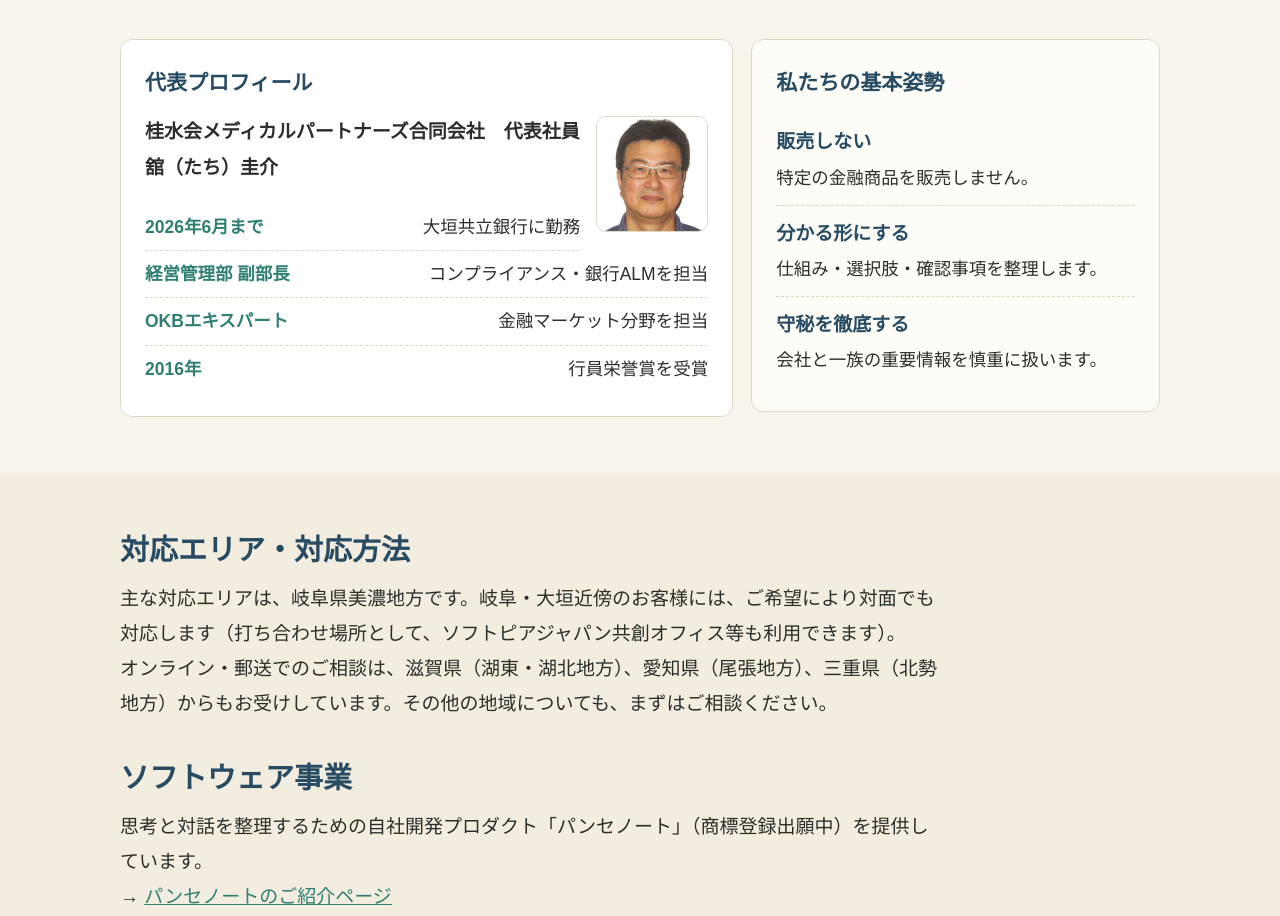
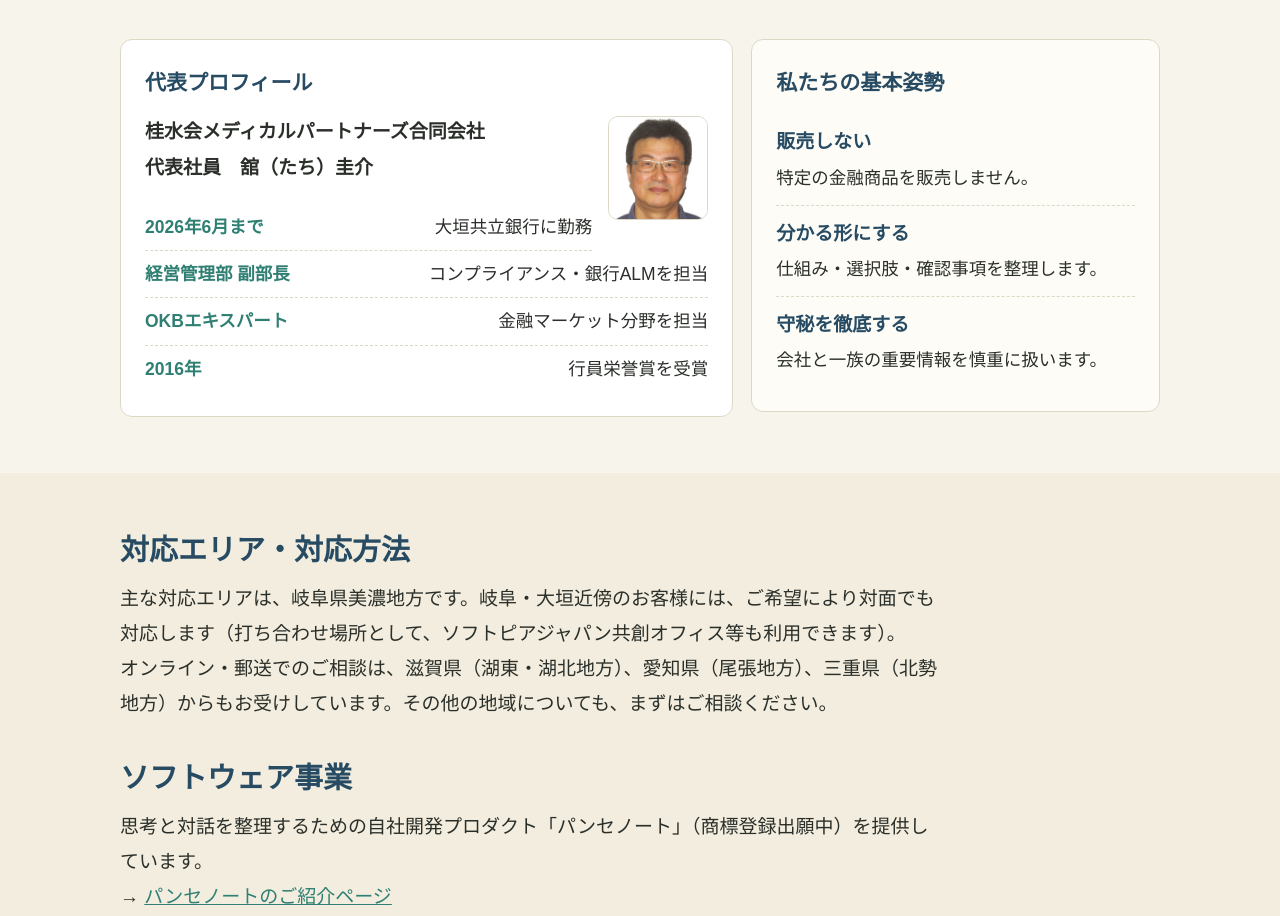
Before and after one commit to keisuikai-mp/keisuikai-mp.github.io, a plain HTML site: page index.html in a window 1280 px wide. Shown: the part 5720-6636 px from the top of the page. Drawn offline with Linux system fonts and the light colour scheme.

Commit message:
微調整

```diff
--- a/index.html
+++ b/index.html
@@ -53,7 +53,7 @@
   .panel.light{background:var(--card)}
   .panel h3{margin:0 0 12px;color:var(--navy);font-size:21px}
   .prof-row{display:flex;justify-content:space-between;gap:14px;padding:7px 0;border-bottom:1px dashed var(--line);font-size:17.5px}
-  .prof-photo{float:right;width:112px;height:auto;border-radius:10px;border:1px solid var(--line);margin:2px 0 10px 16px}
+  .prof-photo{float:right;width:100px;height:auto;border-radius:10px;border:1px solid var(--line);margin:2px 0 10px 16px}
   .prof-row:last-child{border-bottom:none}
   .prof-row b{color:var(--accent);white-space:nowrap}
   ul.posture{list-style:none;margin:0;padding:0}
@@ -292,7 +292,7 @@
       <div class="panel">
         <h3>代表プロフィール</h3>
         <img class="prof-photo" src="profile.jpg" alt="代表社員 舘圭介">
-        <p style="margin-top:0"><strong>桂水会メディカルパートナーズ合同会社　代表社員　舘（たち）圭介</strong></p>
+        <p style="margin-top:0"><strong>桂水会メディカルパートナーズ合同会社<br>代表社員　舘（たち）圭介</strong></p>
         <div class="prof-row"><b>2026年6月まで</b><span>大垣共立銀行に勤務</span></div>
         <div class="prof-row"><b>経営管理部 副部長</b><span>コンプライアンス・銀行ALMを担当</span></div>
         <div class="prof-row"><b>OKBエキスパート</b><span>金融マーケット分野を担当</span></div>
```
